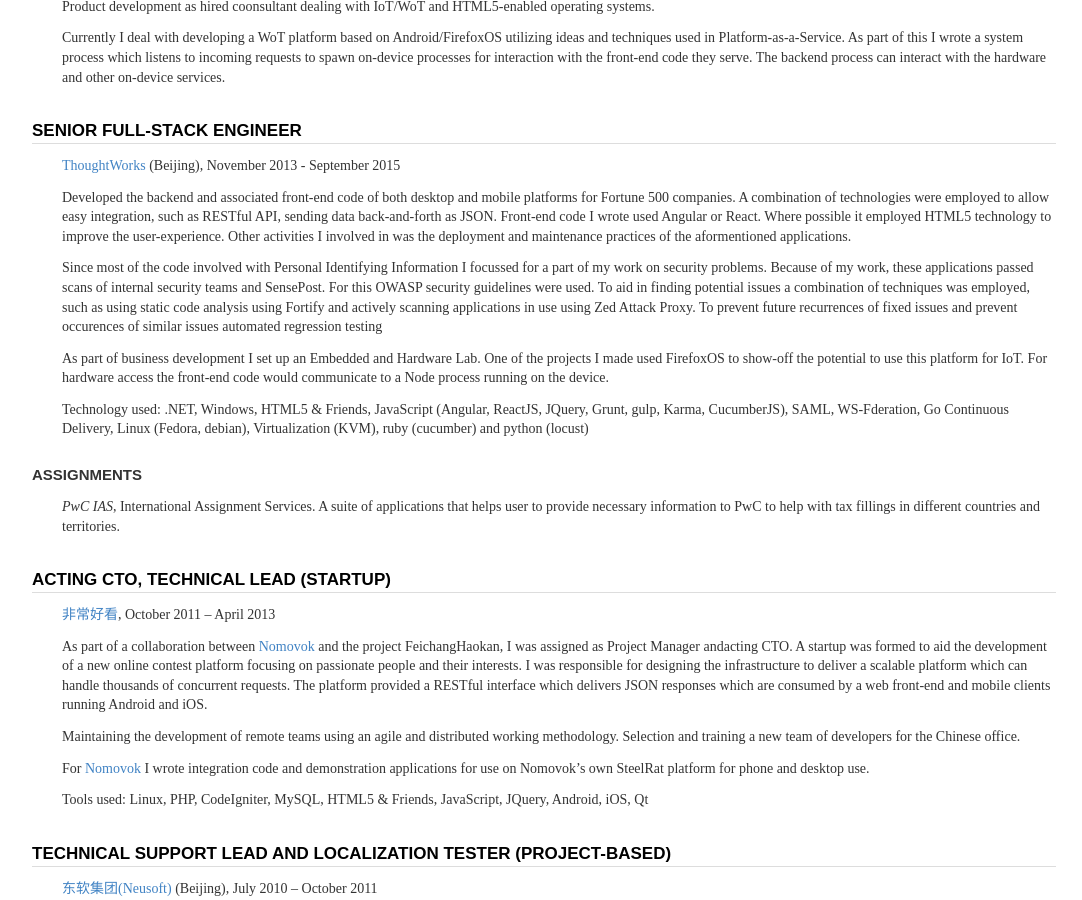
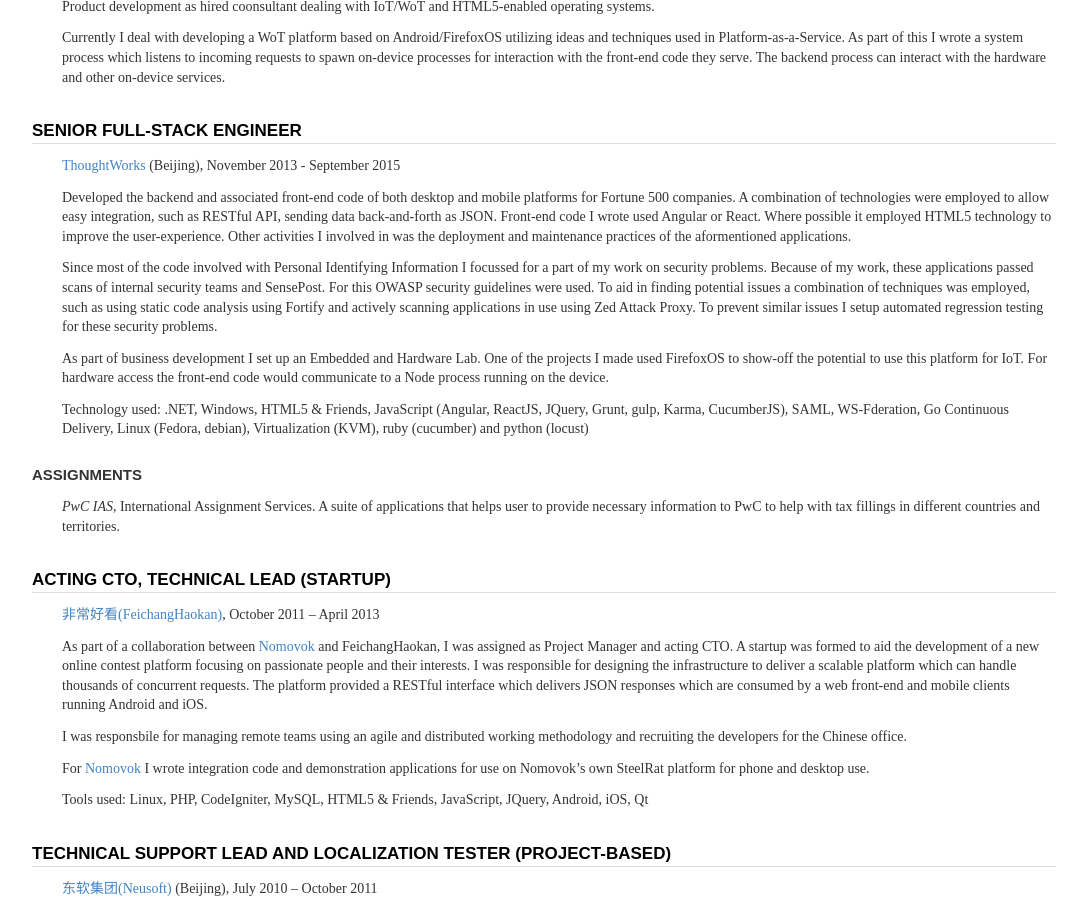
Before and after one commit to gbraad/resume, a Jekyll site: the page built from resume.md, in a window 1280 px wide and 900 px high, scrolled down 1691 px. Shown: the whole window, without its empty margins (96-1178 px from the left). Built offline with Jekyll 4.4.1, drawn with Linux system fonts in a browser that asks for light colours; Markdown is read by kramdown in place of the engine named in the settings; some of the changed text lies outside the part shown.

Commit message:
Small changes

```diff
--- a/resume.md
+++ b/resume.md
@@ -68,7 +68,7 @@
 
     Developed the backend and associated front-end code of both desktop and mobile platforms for Fortune 500 companies. A combination of technologies were employed to allow easy integration, such as RESTful API, sending data back-and-forth as JSON. Front-end code I wrote used Angular or React. Where possible it employed HTML5 technology to improve the user-experience. Other activities I involved in was the deployment and maintenance practices of the aformentioned applications.
 
-    Since most of the code involved with Personal Identifying Information I focussed for a part of my work on security problems. Because of my work, these applications passed scans of internal security teams and SensePost. For this OWASP security guidelines were used. To aid in finding potential issues a combination of techniques was employed, such as using static code analysis using Fortify and actively scanning applications in use using Zed Attack Proxy. To prevent future recurrences of fixed issues and prevent occurences of similar issues automated regression testing
+    Since most of the code involved with Personal Identifying Information I focussed for a part of my work on security problems. Because of my work, these applications passed scans of internal security teams and SensePost. For this OWASP security guidelines were used. To aid in finding potential issues a combination of techniques was employed, such as using static code analysis using Fortify and actively scanning applications in use using Zed Attack Proxy. To prevent similar issues I setup automated regression testing for these security problems.
 
     As part of business development I set up an Embedded and Hardware Lab. One of the projects I made used FirefoxOS to show-off the potential to use this platform for IoT. For hardware access the front-end code would communicate to a Node process running on the device.
 
@@ -80,12 +80,12 @@
 
 
 ## Acting CTO, Technical Lead (Startup)
-  * [非常好看][employer fchk], October 2011 – April 2013
+  * [非常好看(FeichangHaokan)][employer fchk], October 2011 – April 2013
 
-    As part of a collaboration between [Nomovok][employer nomovok] and the project FeichangHaokan, I was assigned as Project Manager andacting CTO.
+    As part of a collaboration between [Nomovok][employer nomovok] and FeichangHaokan, I was assigned as Project Manager and acting CTO.
     A startup was formed to aid the development of a new online contest platform focusing on passionate people and their interests. I was responsible for designing the infrastructure to deliver a scalable platform which can handle thousands of concurrent requests. The platform provided a RESTful interface which delivers JSON responses which are consumed by a web front-end and mobile clients running Android and iOS.
 
-    Maintaining the development of remote teams using an agile and distributed working methodology. Selection and training a new team of developers for the Chinese office.
+    I was responsbile for managing remote teams using an agile and distributed working methodology and recruiting the developers for the Chinese office.
 
     For [Nomovok][employer nomovok] I wrote integration code and demonstration applications for use on Nomovok's own SteelRat platform for phone and desktop use.
 
@@ -173,20 +173,6 @@
     Internship for MBO (vocational education). Activities included system and network administration and field services. Fields of expertise included: Windows NT, Novell Netware, VMware, Cisco and Unix.
 
 
-## Shop Assistant
-  * MicMac PC (Netherlands), May 1999 – August 1999
-
-    Sales and technical staff for a local computer store. Additional responsibilities included problem solving of software and hardware issues.
-
-
-## Seller II
-  * [Albert Heijn][employer ah] (Netherlands), January 1996 – May 1999
-
-     All activities that are part of the fruits and vegetable department; planning and budget estimation and ordering of goods, sales analysis, time scheduling,  participating in management meetings and loading/unloading of goods.
-
-     Received an honor for best department of Albert Heijn for several years
-
-
 ## Open Source activities
   * Project Lead, [Fedora Project - MIPS][project fedora-mips]
     Co-ordinating and managing the port to the MIPS as a secondary architecture for the Fedora Linux distribution. Activities include the global planning, maintaining contact with third-parties and all other activities as described on the secondary architecture guidelines. This project had been handed over to CS2C and effort went into enabling other projects to port to the MIPS platform. Winner of the Godson Software Competition
```
Also changed, not shown: other parts of resume.md (+0 -8 lines), recommendations.md (+0 -48 lines).
